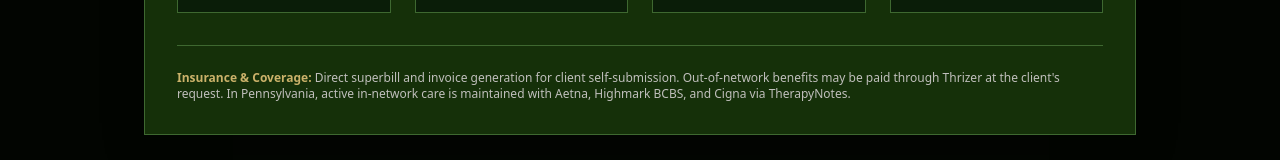
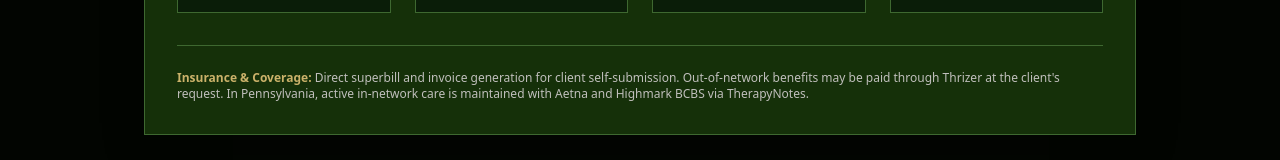
Before and after one commit to jonassaint-QP/QP-Clinical, a Next.js app: page /services in a window 1280 px wide. Shown: the part 908-1068 px from the top of the page. Built offline with nearby package versions, Linux system fonts and the light colour scheme.

Commit message:
fix: remove Cigna coverage claim

```diff
--- a/pages/services.tsx
+++ b/pages/services.tsx
@@ -52,7 +52,7 @@ export default function ServicesPage() {
             ))}
           </div>
           <div className="mt-8 space-y-2 border-t border-[#3E6830] pt-6 text-xs text-[#C0BFBC]">
-            <p><strong className="text-[#CBB26A]">Insurance & Coverage:</strong> Direct superbill and invoice generation for client self-submission. Out-of-network benefits may be paid through Thrizer at the client&apos;s request. In Pennsylvania, active in-network care is maintained with Aetna, Highmark BCBS, and Cigna via TherapyNotes.</p>
+            <p><strong className="text-[#CBB26A]">Insurance & Coverage:</strong> Direct superbill and invoice generation for client self-submission. Out-of-network benefits may be paid through Thrizer at the client&apos;s request. In Pennsylvania, active in-network care is maintained with Aetna and Highmark BCBS via TherapyNotes.</p>
           </div>
         </section>
 
```
